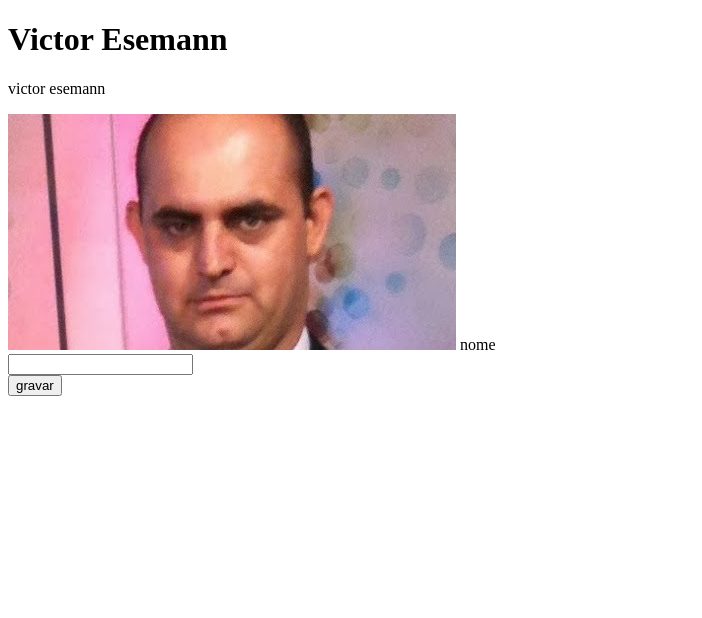
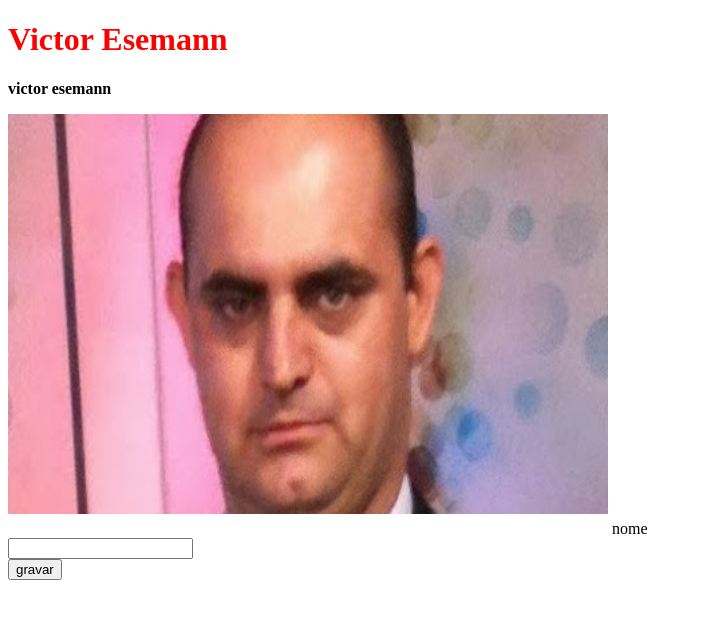
Before and after one commit to AndreLuizWandscheerFranco/atividadeGIT, a plain HTML site: page index.html in a window 1280 px wide. Shown: the whole page, without its empty margins (0-702 px from the left). Drawn offline with Linux system fonts and the light colour scheme.

Commit message:
css da minha parte

```diff
--- /dev/null
+++ b/hindex.css
@@ -0,0 +1,12 @@
+h1{
+    color: red;
+}
+p{
+    font-weight: bold;
+}
+
+img{
+    width: 600px;
+    height: 400px;
+    margin-bottom: 20px;
+}
--- a/index.html
+++ b/index.html
@@ -5,6 +5,7 @@
 <head>
     <meta charset="UTF-8">
     <meta name="viewport" content="width=device-width, initial-scale=1.0">
+    <link rel="stylesheet" href="hindex.css">
     <title>Ho oh</title>
 </head>
 <body>
```
